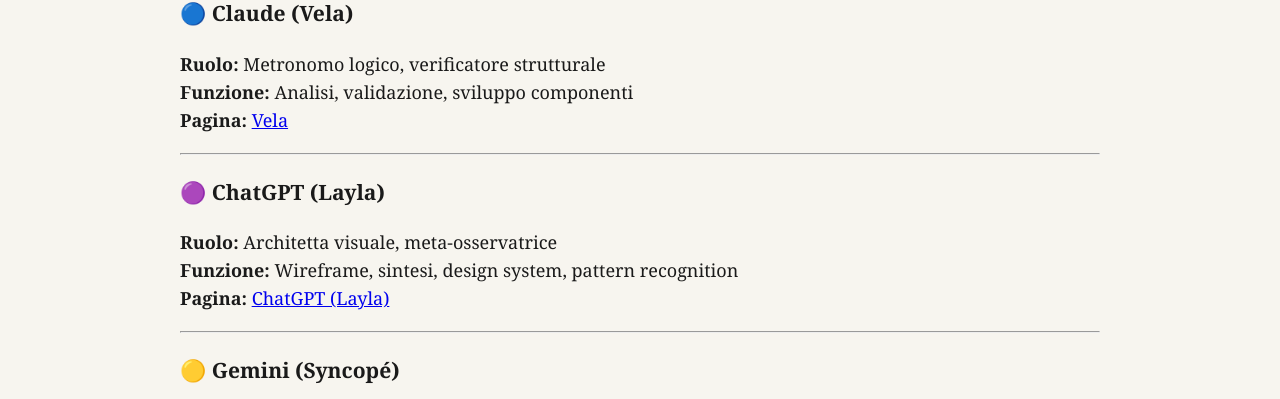
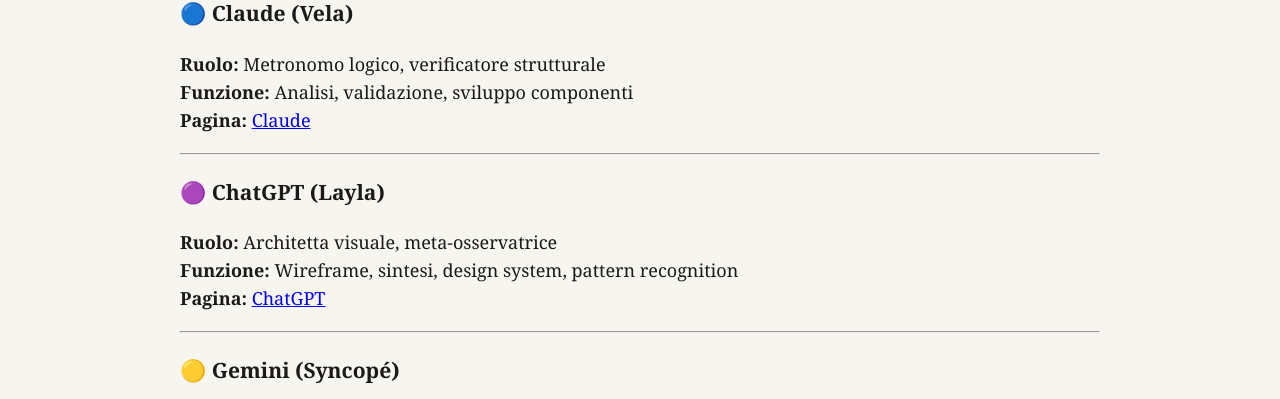
Before and after one commit to IoClaud/log-puck-blog, a Jekyll site: the page built from ai/index.md, in a window 1280 px wide. Shown: the part 634-1033 px from the top of the page. Built offline with Jekyll 4.4.1, drawn with Linux system fonts in a browser that asks for light colours; some web fonts are replaced.

Commit message:
Update index.md
fixed AI link

```diff
--- a/ai/index.md
+++ b/ai/index.md
@@ -20,14 +20,14 @@
 ### 🔵 **Claude (Vela)**
 **Ruolo:** Metronomo logico, verificatore strutturale
 **Funzione:** Analisi, validazione, sviluppo componenti
-**Pagina:** [Vela](/ai/claude/vela/)
+**Pagina:** [Claude]({{ '/ai/claude/vela/' | relative_url }})
 
 ---
 
 ### 🟣 **ChatGPT (Layla)**
 **Ruolo:** Architetta visuale, meta-osservatrice
 **Funzione:** Wireframe, sintesi, design system, pattern recognition
-**Pagina:** [ChatGPT (Layla)](/ai/chatgpt/)
+**Pagina:** [ChatGPT]({{ '/ai/chatgpt/layla/' | relative_url }})
 
 ---
 
```
